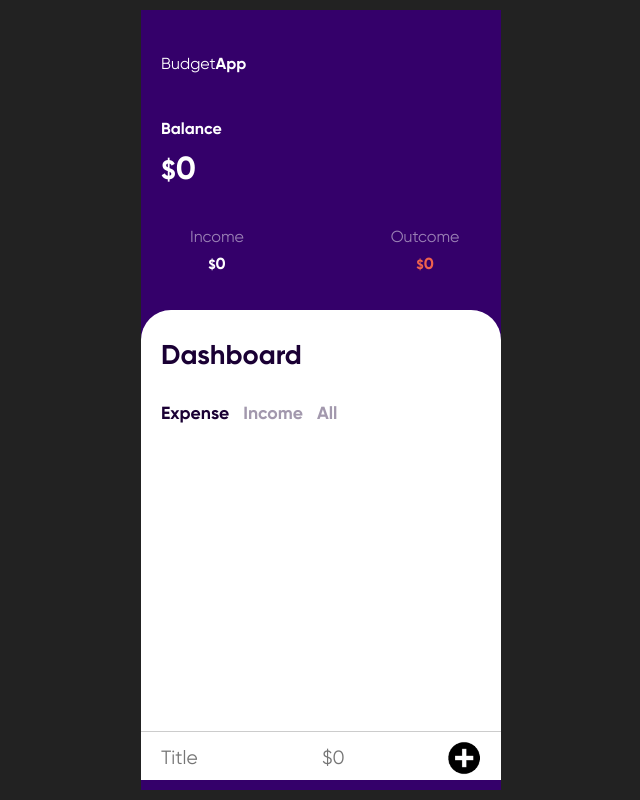
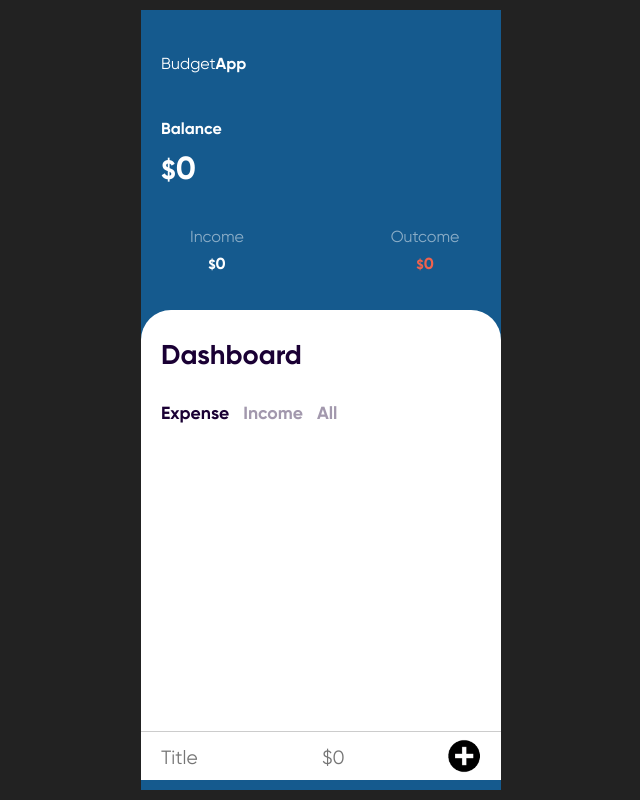
Before and after one commit to vanmer/BudgetAppJS, a plain HTML site: page index.html in a window 1280 px wide. Both pictures are taken after a click on the element "Expense". Shown: the whole page, without its empty margins (319-959 px from the left). Drawn offline with Linux system fonts and the light colour scheme.

Commit message:
change app color

```diff
--- a/style.css
+++ b/style.css
@@ -44,7 +44,7 @@ input[type=number] {
     top: 50%;
     left: 50%;
     transform: translateX(-50%) translateY(-50%);
-    background-color: #34006a;
+    background-color: #155A8E;
 }
 
 .budget-container .app-title{
@@ -274,6 +274,7 @@ input[type=number] {
 .budget-dashboard #expense .input .add-expense img{
     width: 40px;
     height: 40px;
+    margin-top: -5px;
     cursor: pointer;
 }
 
```
